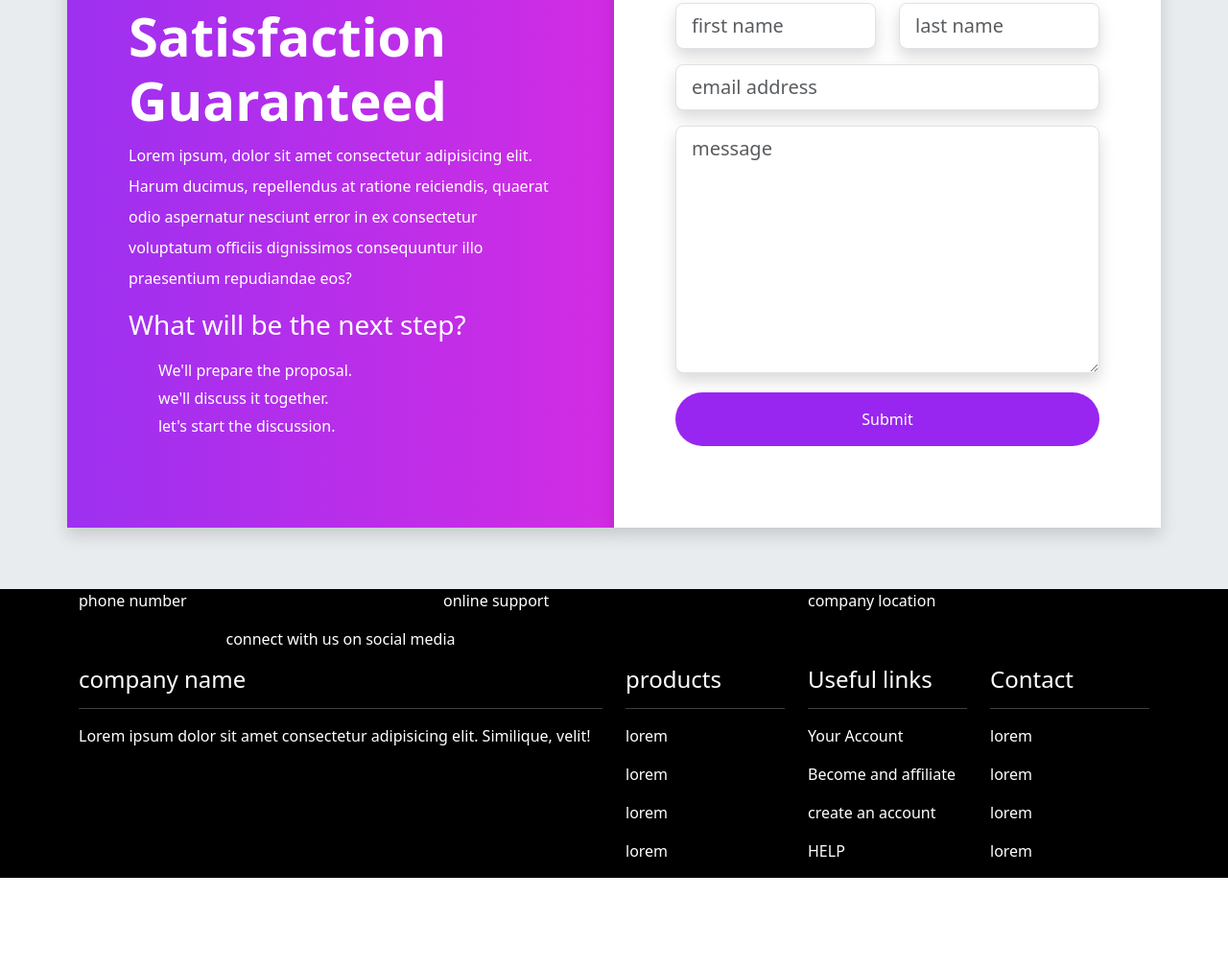
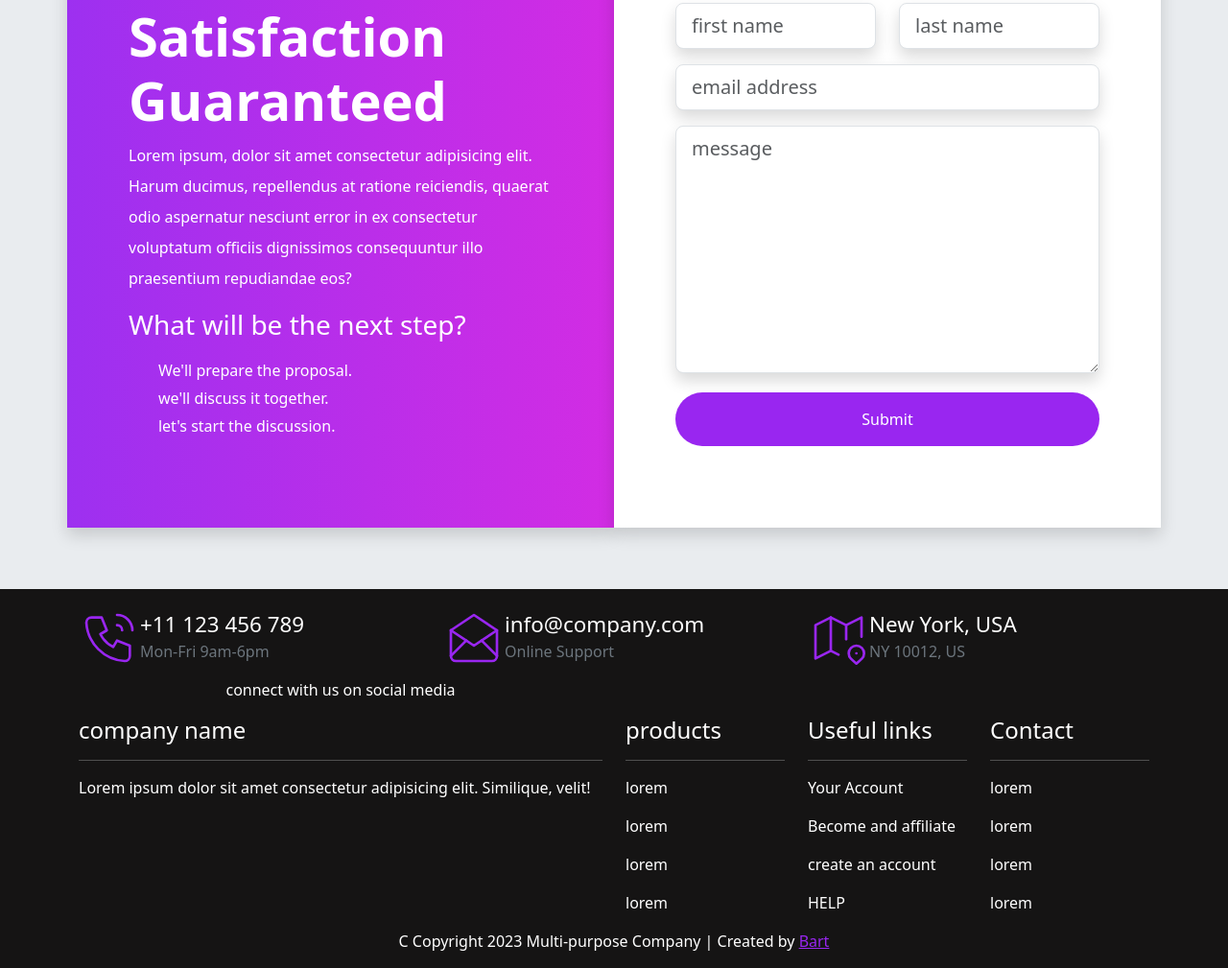
Before and after one commit to Duke-Skygawker/Bootstrap-5-and-SASS-dynamic-portfolio, a website: page index.html in a window 1280 px wide. Shown: the part 6955-7964 px from the top of the page at 96% size. Before the commit the page ends 7870 px from the top, so only its background shows below. Drawn offline with nearby package versions, Linux system fonts and the light colour scheme; files that its build step writes are made by us from their sources.

Commit message:
contact footer done

```diff
--- a/index.html
+++ b/index.html
@@ -752,12 +752,51 @@
     <!-- //////////////////////////////////////////////////////
     Footer Start
     /////////////////////////////////////////////////////////// -->
-    <section id="footer" class="footer bg-black text-white">
+    <section id="footer" class="footer">
       <div class="container ">
-        <div class="row">
-          <div class="col-lg-4"><p>phone number</p></div>
-          <div class="col-lg-4"><p>online support</p></div>
-          <div class="col-lg-4"><p>company location</p></div>
+        <div class="row ">
+          <!-- Content Phone -->
+          <div class="col-lg-4 col-md-4 pt-1 d-md-block d-lg-flex d-flex">
+            <div class="contact-box__icon"><svg xmlns="http://www.w3.org/2000/svg" class="icon icon-tabler icon-tabler-phone-call" viewBox="0 0 24 24" stroke-width="1"  fill="none" stroke-linecap="round" stroke-linejoin="round">
+              <path stroke="none" d="M0 0h24v24H0z" fill="none"/>
+              <path d="M5 4h4l2 5l-2.5 1.5a11 11 0 0 0 5 5l1.5 -2.5l5 2v4a2 2 0 0 1 -2 2a16 16 0 0 1 -15 -15a2 2 0 0 1 2 -2" />
+              <path d="M15 7a2 2 0 0 1 2 2" />
+              <path d="M15 3a6 6 0 0 1 6 6" />
+            </svg></div>
+            <div class="contac-box__info">
+              <a href="#" class="contact-box__info--title">+11 123 456 789</a>
+              <p class="contact-box__info--subtitle">Mon-Fri 9am-6pm</p>
+            </div>
+          </div>
+          <!-- Content Email -->
+          <div class="col-lg-4 col-md-4 pt-1 d-md-block d-lg-flex d-flex">
+            <div class="contact-box__icon"><svg xmlns="http://www.w3.org/2000/svg" class="icon icon-tabler icon-tabler-mail-opened"  viewBox="0 0 24 24" stroke-width="1" fill="none" stroke-linecap="round" stroke-linejoin="round">
+              <path stroke="none" d="M0 0h24v24H0z" fill="none"/>
+              <path d="M3 9l9 6l9 -6l-9 -6l-9 6" />
+              <path d="M21 9v10a2 2 0 0 1 -2 2h-14a2 2 0 0 1 -2 -2v-10" />
+              <path d="M3 19l6 -6" />
+              <path d="M15 13l6 6" />
+            </svg></div>
+            <div class="contac-box__info">
+              <a href="#" class="contact-box__info--title">info@company.com</a>
+              <p class="contact-box__info--subtitle">Online Support</p>
+            </div>
+            <!-- Content Location -->
+          </div>
+          <div class="col-lg-4 col-md-4 pt-1 d-md-block d-lg-flex d-flex">
+            <div class="contact-box__icon"><svg xmlns="http://www.w3.org/2000/svg" class="icon icon-tabler icon-tabler-map-2" viewBox="0 0 24 24" stroke-width="1" fill="none" stroke-linecap="round" stroke-linejoin="round">
+              <path stroke="none" d="M0 0h24v24H0z" fill="none"/>
+              <path d="M12 18.5l-3 -1.5l-6 3v-13l6 -3l6 3l6 -3v7.5" />
+              <path d="M9 4v13" />
+              <path d="M15 7v5.5" />
+              <path d="M21.121 20.121a3 3 0 1 0 -4.242 0c.418 .419 1.125 1.045 2.121 1.879c1.051 -.89 1.759 -1.516 2.121 -1.879z" />
+              <path d="M19 18v.01" />
+            </svg></div>
+            <div class="contac-box__info">
+              <a href="#" class="contact-box__info--title">New York, USA</a>
+              <p class="contact-box__info--subtitle">NY 10012, US</p>
+            </div>
+          </div>
         </div>
         <div class="row social-links text-center">
         <div class="col-lg-6 ">
@@ -811,6 +850,11 @@
           </div>
       </div>
     </div>
+    <div class="container footer-copyright">
+      <div class="row text-center">
+        <p><span>C Copyright 2023</span> Multi-purpose Company <span>| Created by</span> <a href="https://github.com/Duke-Skygawker" target="_blank">Bart</a></p>
+      </div>
+    </div>
     </section>
 
     <script src="glightbox/js/glightbox.min.js"></script>
--- a/scss/_custom.scss
+++ b/scss/_custom.scss
@@ -2,6 +2,7 @@
 $purple-dark: #9926f0;
 $purple-light: #bb6ef5;
 $pink: #d122e3;
+$footer: #151414;
 
 // White and Gray Colors
 
--- a/scss/sections/_footer.scss
+++ b/scss/sections/_footer.scss
@@ -0,0 +1,46 @@
+@use "../custom" as *;
+@use "../components/mixins" as *;
+
+.footer {
+  padding-top: 1rem;
+  background-color: $footer;
+  color: $white;
+}
+
+// contact box content
+.contact-box {
+  position: relative;
+
+  &__icon {
+    width: 2rem;
+    stroke: $primary;
+    padding-top: 0.5rem;
+
+    @include media-breakpoint-up(sm) {
+      width: 4rem;
+      padding-top: 0;
+    }
+  }
+
+  &__info {
+    padding: 0.4rem;
+    font-weight: 600;
+
+    &--title {
+      color: $white;
+      text-decoration: none;
+      font-size: 1rem;
+      @include media-breakpoint-up(sm) {
+        font-size: 1.4rem;
+      }
+    }
+    &--subtitle {
+      color: $gray-600;
+      text-decoration: none;
+      font-size: 0.8rem;
+      @include media-breakpoint-up(sm) {
+        font-size: 1rem;
+      }
+    }
+  }
+}
```
Also changed, not shown: assets/css/style.css, 1 other file.
